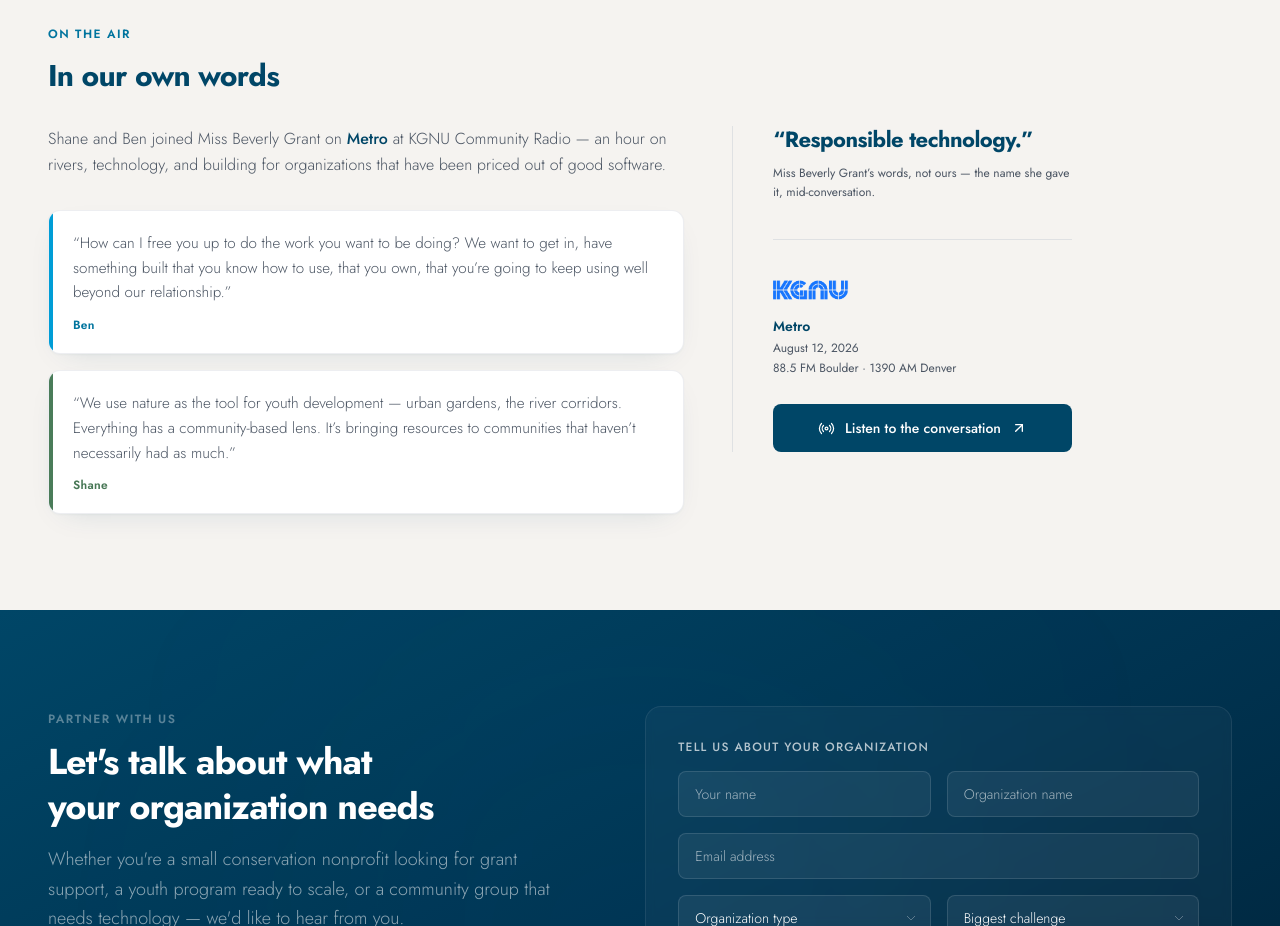
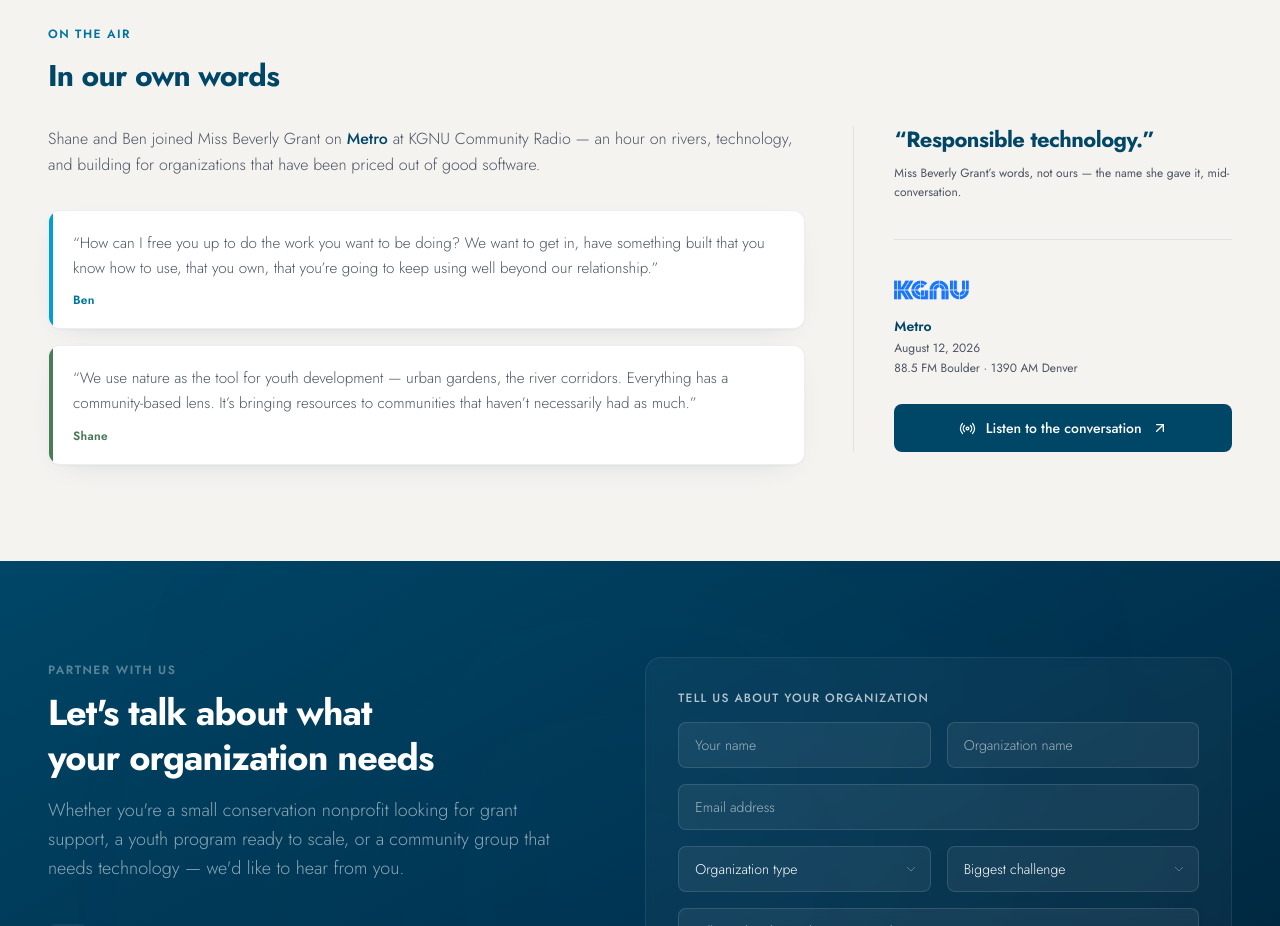
Before and after one commit to bwright77/wright-adventures, a React (Vite) app: page / in a window 1280 px wide. Shown: the part 4780-5706 px from the top of the page. Built offline with nearby package versions, Linux system fonts and the light colour scheme; no server answers.

Commit message:
Simplify On the Air to a 2/3 - 1/3 grid
Full section width, two columns, one class. The previous version had a capped
measure and a computed 15fr/8fr ratio, which was more tuning than this needs.
Trimmed the long justification comments that came with it.

```diff
--- a/src/components/OnAir.tsx
+++ b/src/components/OnAir.tsx
@@ -57,19 +57,8 @@ export function OnAir() {
       <h3 className="text-2xl sm:text-3xl font-bold text-navy tracking-tight mt-1">
         In our own words
       </h3>
-      {/* The divider above stays full-bleed, but the reading content is held to
-          a sane measure. Inheriting the parent's 7xl ran the quotes to ~1300px —
-          about 160 characters a line, double a comfortable measure — and the
-          over-wide left column also sat shorter than the sidebar, so the right
-          overhung it. 60rem is the widest setting where the quotes still wrap to
-          a ~68-character measure; past it the line length jumps to ~102 and the
-          left column collapses to two lines, which is what made the sidebar
-          overhang by ~80px. Line length and column balance are the same knob. */}
-      <div className="grid lg:grid-cols-[1fr_340px] gap-10 lg:gap-12 mt-8 items-start max-w-[64rem]">
-        {/* Left is the conversation, right is what to take from it. The intro
-            sits here rather than full-width above so the two columns carry
-            comparable weight — two quotes alone left the right column
-            overhanging. */}
+      <div className="grid lg:grid-cols-[2fr_1fr] gap-10 lg:gap-12 mt-8 items-start">
+        {/* Left is the conversation, right is what to take from it. */}
         <div>
           <p className="text-base text-gray-600 leading-relaxed font-light mb-8">
             Shane and Ben joined {RADIO.host} on{' '}
@@ -84,18 +73,13 @@ export function OnAir() {
           </div>
         </div>
 
-        {/* One column, not three stranded pieces. The host's phrase anchors it,
-            the station is the credential under it, and the CTA closes it — so
-            the block reads as two balanced halves instead of a thin strip of
-            logo beside a short list. */}
+        {/* One column: the phrase anchors it, the station credentials it, the
+            CTA closes it. */}
         <div className="lg:border-l lg:border-gray-300/60 lg:pl-10">
           <figure>
             <blockquote>
-              {/* 22px against the 30px headline, so "In our own words" carries
-                  the section and this defers to it — they were 28 and 30, near
-                  enough to compete. At 22px the phrase needs 257px on one line
-                  and the column now offers 300px, so it never wraps: breaking
-                  "Responsible / technology." across two lines was killing it. */}
+              {/* Smaller than the 30px headline so that carries the section, and
+                  small enough to stay on one line. */}
               <p className="text-[1.375rem] leading-tight text-navy font-bold tracking-tight whitespace-nowrap">
                 “{RADIO.pullQuote}”
               </p>
```
